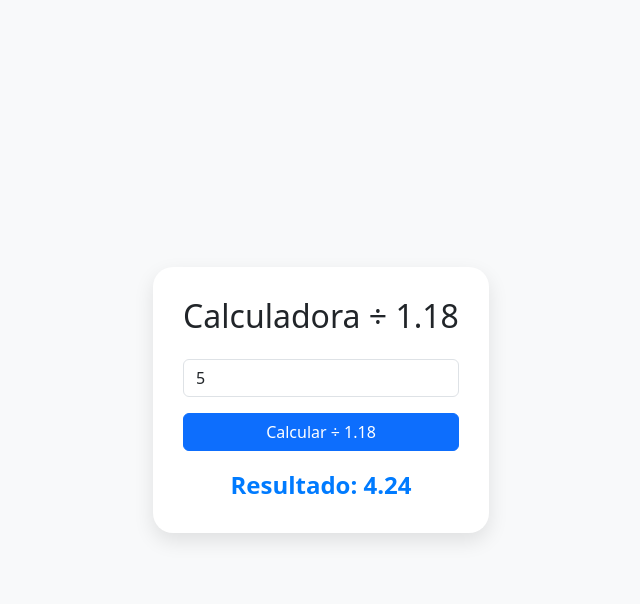
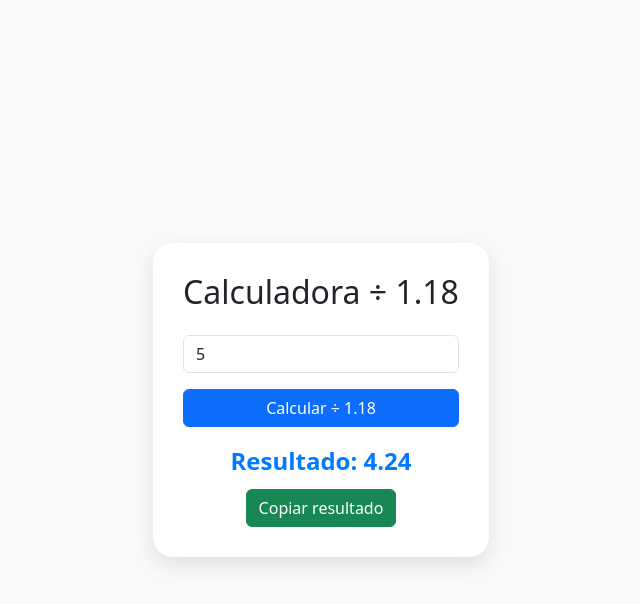
Before and after one commit to Jerson1962/calculadora, a plain HTML site: page index.html in a window 1280 px wide. Both pictures are taken after typing "5" into the empty fields and a click on the button "Calcular ÷ 1.18". Shown: the whole page, without its empty margins (319-959 px from the left). Drawn offline with nearby package versions, Linux system fonts and the light colour scheme.

Commit message:
Update index.html

```diff
--- a/index.html
+++ b/index.html
@@ -38,6 +38,15 @@
     .result.visible {
       opacity: 1;
     }
+
+    .copy-btn {
+      margin-top: 10px;
+      display: none;
+    }
+
+    .copy-btn.visible {
+      display: inline-block;
+    }
   </style>
 </head>
 <body>
@@ -49,23 +58,34 @@
   </div>
   <button class="btn btn-primary w-100" onclick="calcular()">Calcular ÷ 1.18</button>
   <div id="resultado" class="result mt-3"></div>
+  <button id="copyButton" class="btn btn-success copy-btn" onclick="copiarResultado()">Copiar resultado</button>
 </div>
 
 <script>
   function calcular() {
     const valor = parseFloat(document.getElementById('inputValue').value);
     const resultado = document.getElementById('resultado');
+    const copyButton = document.getElementById('copyButton');
 
     if (isNaN(valor)) {
       resultado.textContent = "Por favor, ingresa un número válido.";
       resultado.classList.add("visible");
       resultado.style.color = "red";
+      copyButton.classList.remove("visible");
     } else {
       const total = (valor / 1.18).toFixed(2);
       resultado.textContent = `Resultado: ${total}`;
       resultado.classList.add("visible");
       resultado.style.color = "#007bff";
+      copyButton.classList.add("visible");
     }
+  }
+
+  function copiarResultado() {
+    const resultado = document.getElementById('resultado').textContent.replace('Resultado: ', '');
+    navigator.clipboard.writeText(resultado).then(() => {
+      alert("Resultado copiado al portapapeles.");
+    });
   }
 </script>
 
```
